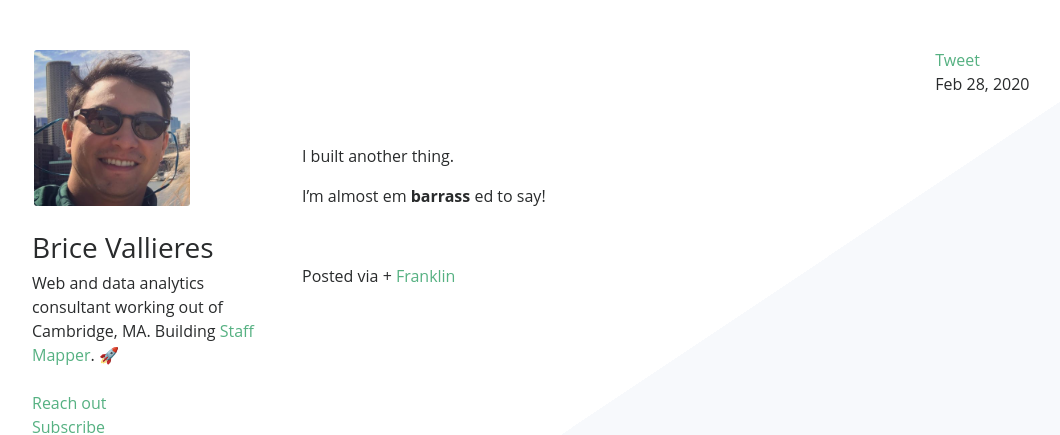
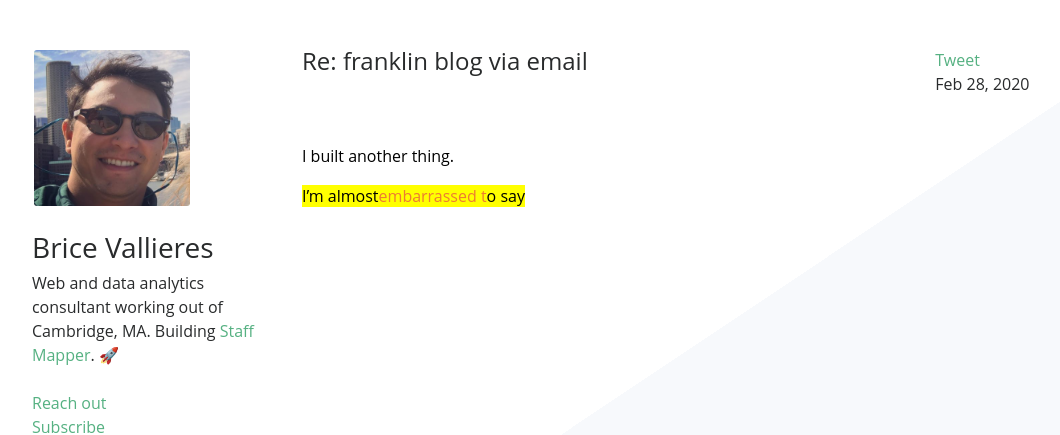
Before and after one commit to bvallier/blog, a Jekyll site: the page built from _posts/2020-02-28-Re: Franklin - Blog via Email.md, in a window 1280 px wide, cut to the strip 0-435 px from the top of the page. Shown: the whole strip, without its empty margins (68-1128 px from the left). Built offline with Jekyll 4.4.1, drawn with Linux system fonts in a browser that asks for light colours; our own code applies the rules of GitHub Pages for plain Markdown files; comment, search, counter and statistics services are not loaded; some of the changed lines change nothing that is shown.

Commit message:
Franklin Commit :: 2020-02-28-Re: Franklin - Blog via Email.md

```diff
--- a/_posts/2020-02-28-Re: Franklin - Blog via Email.md
+++ b/_posts/2020-02-28-Re: Franklin - Blog via Email.md
@@ -1,15 +1 @@
----
-layout :post
-title :Re: Franklin - Blog via Email
-author :brice@thesmallweb.co
-summary :I built another thing. I’m almost embarrassed to say!
-date :2020-02-28T16:45:26.905-05:00
----
-
-I built another thing.&nbsp;
-
-I’m almost em **barrass** ed to say!
-
-&nbsp;
-
-Posted via + [Franklin](https://franklinpostal.com)
+<body><div class="WordSection1"><p class="MsoNormal"><span style="color:black">I built another thing. <p></p></span></p><p class="MsoNormal"><span style="color:black;background:yellow">I’m almost</span><span style="color:#ED7D31;background:yellow">embarrassed t</span><span style="color:black;background:yellow">o say</span><span style="color:black"><p></p></span></p><p class="MsoNormal"><span style="color:black"><p> </p></span></p><div><p class="MsoNormal"><span style="color:black">
```
